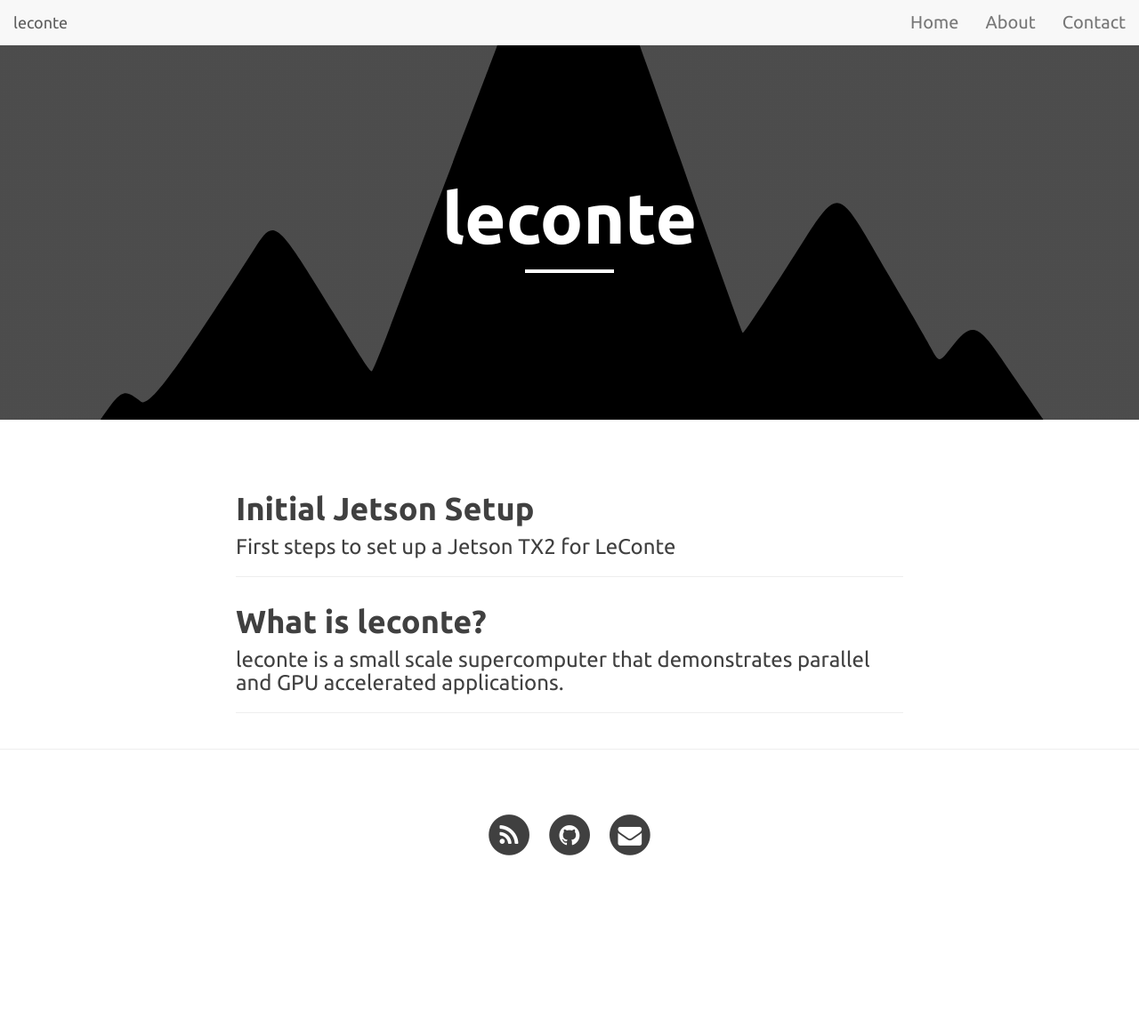
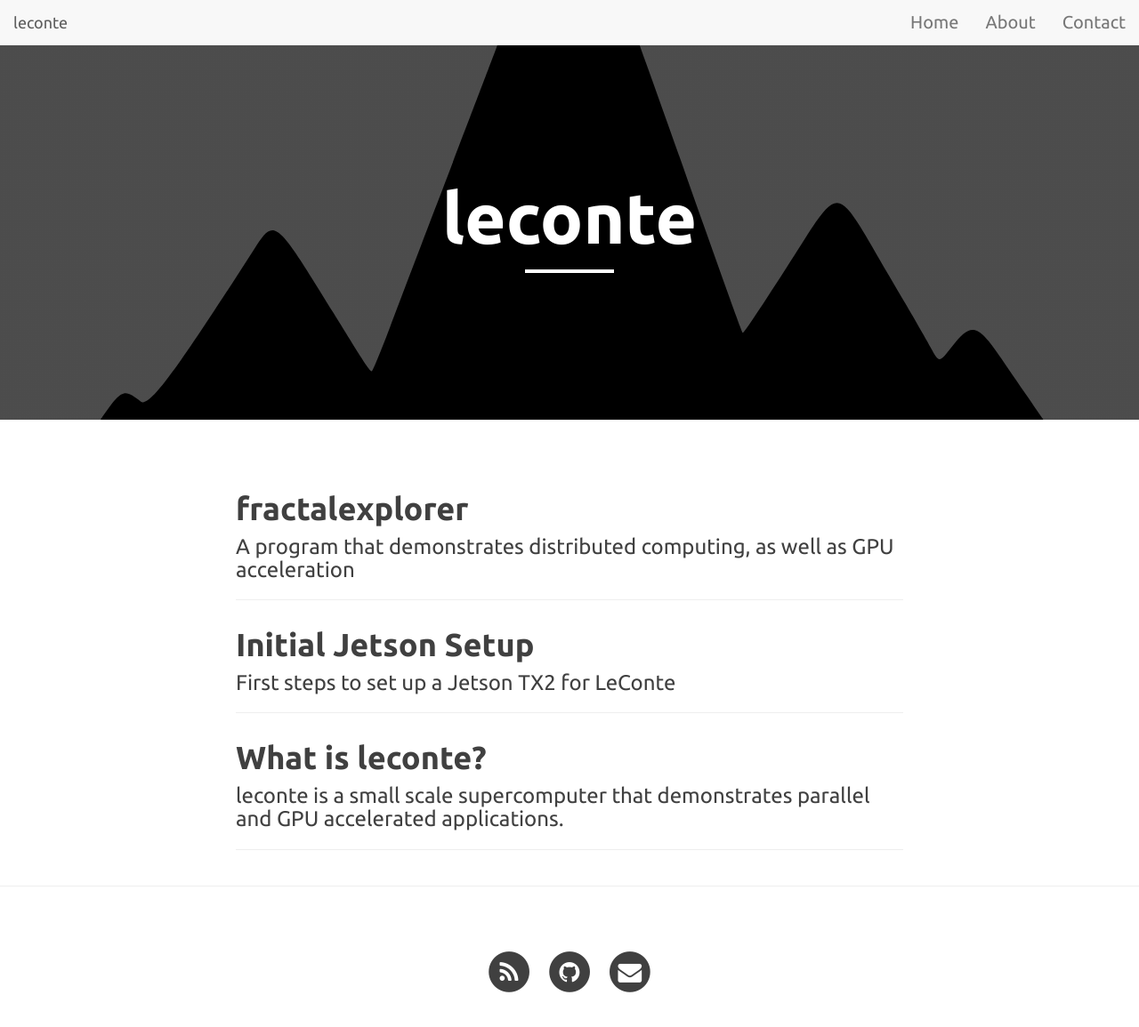
Before and after one commit to ornl-leconte/ornl-leconte.github.io, a Jekyll site: the page built from index.md, in a window 1280 px wide and 1185 px high. Shown: the top 1155 px of the window at 89% size. Built offline with Jekyll 4.4.1, drawn with Linux system fonts in a browser that asks for light colours; nearby versions of some CDN libraries; some of the changed lines change nothing that is shown.

Commit message:
fractalexplorer post

```diff
--- a/_includes/head.html
+++ b/_includes/head.html
@@ -28,6 +28,8 @@
     <link href='//fonts.googleapis.com/css?family=Open+Sans:300italic,400italic,600italic,700italic,800italic,400,300,600,700,800' rel='stylesheet' type='text/css'>
     <link href="//fonts.googleapis.com/css?family=Ubuntu:regular,bold,italic"  rel="stylesheet" type="text/css">
 
+    <!-- math highlighting -->
+    <script src="https://cdnjs.cloudflare.com/ajax/libs/mathjax/2.7.0/MathJax.js?config=TeX-AMS-MML_HTMLorMML" type="text/javascript"></script>
 
     <!-- HTML5 Shim and Respond.js IE8 support of HTML5 elements and media queries -->
     <!-- WARNING: Respond.js doesn't work if you view the page via file:// -->
--- /dev/null
+++ b/_posts/2017-07-27-fractalexplorer.md
@@ -0,0 +1,32 @@
+---
+layout: post
+title: "fractalexplorer"
+subtitle: "A program that demonstrates distributed computing, as well as GPU acceleration"
+author: "Cade Brown"
+header-img: "img/fractal_1.png"
+---
+
+
+<img src="{{site.baseurl}}/img/fractal_0.png"/>
+
+For leconte, we needed a program to demonstrate multi-node computing, show the impressive power that GPUs possess, and create a visually interesting and interactive user experience.
+
+
+## What are fractals?
+
+A fractal, roughly, is any pattern that has self similarity, see, for example, the [Sierpinski Triangle](https://en.wikipedia.org/wiki/Sierpinski_triangle), which looks like this:
+
+<center><img src="{{site.baseurl}}/img/sierpinski.png"/></center>
+
+More interesting and complex are fractals based on escaping sets. The most famous of these is the [Mandelbrot Set](https://en.wikipedia.org/wiki/Mandelbrot_set).
+
+To understand how this computations work, you need to know what a [complex number](https://en.wikipedia.org/wiki/Complex_number) is. Essentially, every point on the screen is mapped to a complex number, based on the horizontal on vertical position. We call this number $$c$$, and first set $$z = c$$. Then, we continue running $$z=z^{2}+c$$ until $$z$$ escapes a certain radius (which is $$16$$ most of the time). We record the number of times we computed $$z=z^{2}+c$$, and apply a color based on that. Here is a image rendered using a maximum of 12 iterations:
+
+<center><img src="{{site.baseurl}}/img/fractal_2.png"/></center>
+
+You will notice bands of color that start as a circle outline, and slowly approximate a complex shape. The complex shape it approaches is precisely the set of numbers that never get larger than our radius, $$16$$, no matter how many times $$z=z^{2}+c$$ is ran. Each time the color band changes, that means the points inside that band take one more iteration than the next outermost layer. So, points in the outer purple color may take $$3$$ iterations of $$z=z^{2}+c$$ before $$\lvert z \rvert > 16$$, points in the brown color take $$4$$ iterations, points in light green take $$5$$ iterations, and so on, until the innermost shape that is brown again. For these points, the absolute value of $$z$$ does not get larger than $$16$$ within the maximum iterations (which is $$12$$) of evaluating $$z=z^{2}+c$$. If we re-run with a larger number of iterations, say $$100$$, the innermost group of pixels will get slightly smaller, but will still approach the Mandelbrot set exactly.
+
+
+
+
+Calculating and rendering fractals, a very difficult computational problem, is well suited for GPUs and distributed workloads. Each pixel on the screen can be computed independently of all others, so the GPU can launch a kernel to compute all pixels at once, instead of waiting on pixels to finish. And, each node of the leconte system can compute just a part of the screen, so that the workload is further parallelized.
```
Also changed, not shown: img/fractal_0.png (added), img/fractal_2.png (added), img/sierpinski.png (added), 1 other file.
